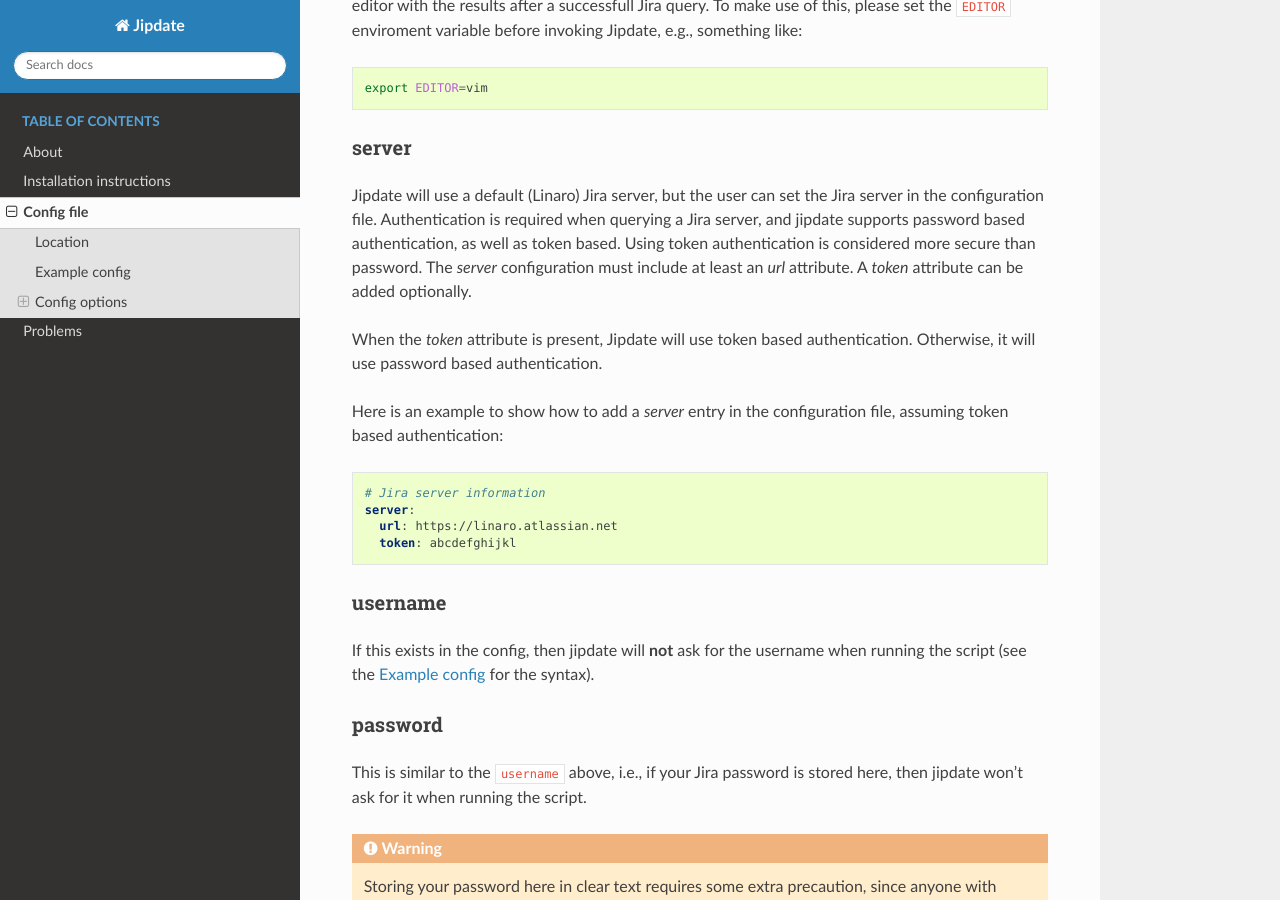
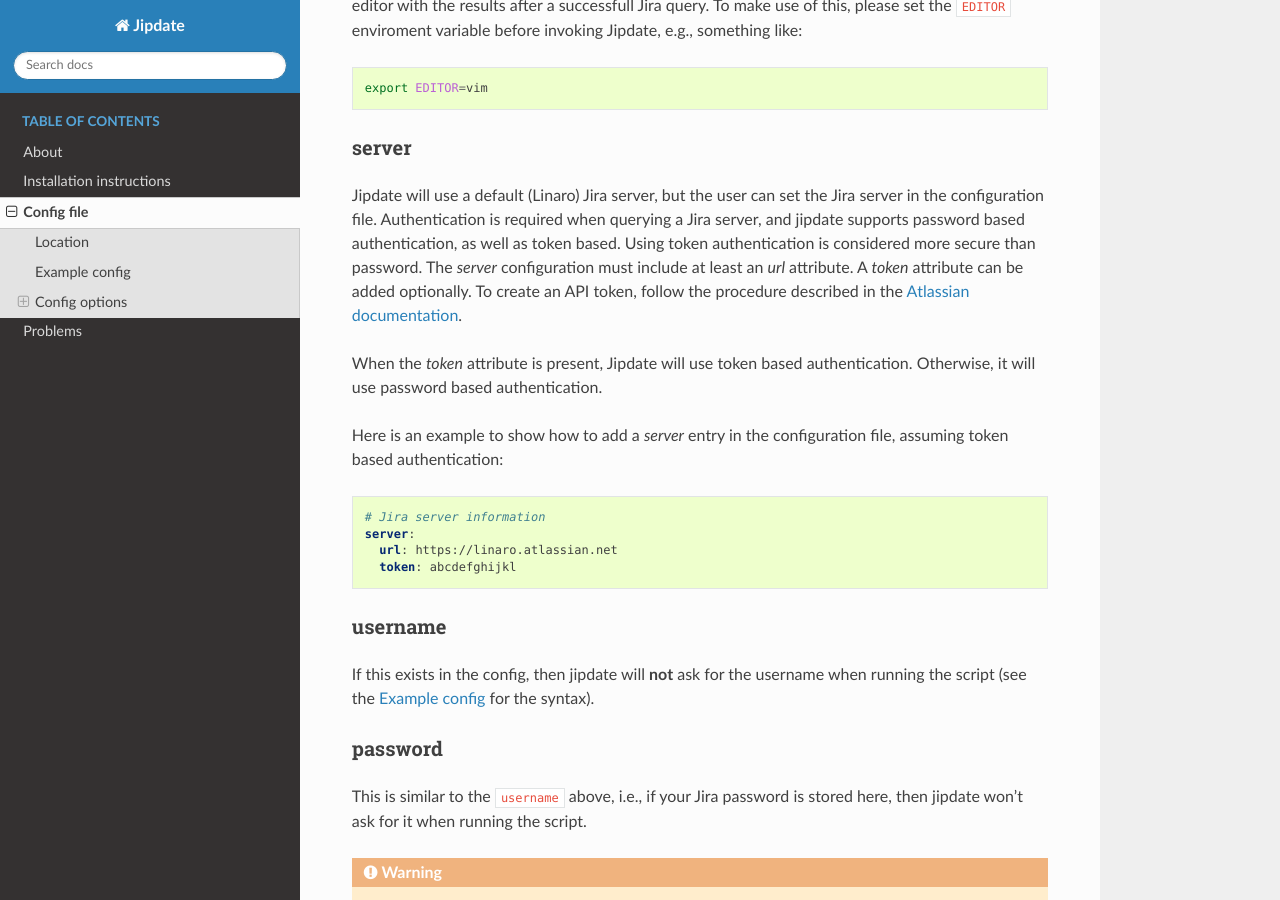
Before and after one commit to Linaro/jipdate, a Sphinx documentation site: the page built from docs/config.rst, in a window 1280 px wide and 900 px high, scrolled down 4064 px. Built offline with Sphinx 7.4.7 and the Read the Docs theme 2.0.0, drawn with Linux system fonts in a browser that asks for light colours; formulas are drawn with MathJax 3; pages that are not in the unit, such as notebooks, are missing from menus.

Commit message:
Add a ref to the API token creation docs
Point to the relevant documentation on the Atlassian website where they explain
how to create API tokens.

Fix #76

Signed-off-by: Thomas Fossati <thomas.fossati@linaro.org>

```diff
--- a/docs/config.rst
+++ b/docs/config.rst
@@ -255,6 +255,8 @@ Jira server, and jipdate supports password based authentication, as well as
 token based. Using token authentication is considered more secure than
 password. The `server` configuration must include at least an `url` attribute. A
 `token` attribute can be added optionally.
+To create an API token, follow the procedure described in the `Atlassian
+documentation`_.
 
 When the `token` attribute is present, Jipdate will use token based
 authentication. Otherwise, it will use password based authentication.
@@ -294,3 +296,4 @@ stored here, then jipdate won't ask for it when running the script.
 
 
 .. _YAML format: https://yaml.org/spec/1.2/spec.html
+.. _Atlassian documentation: https://support.atlassian.com/atlassian-account/docs/manage-api-tokens-for-your-atlassian-account/#Create-an-API-token
```
